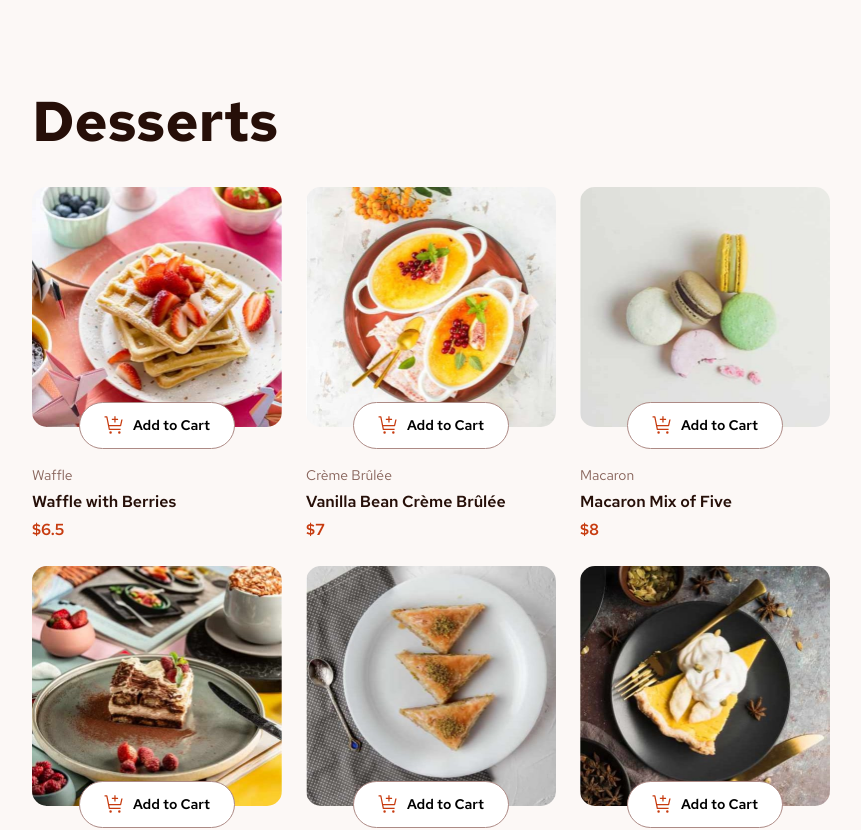
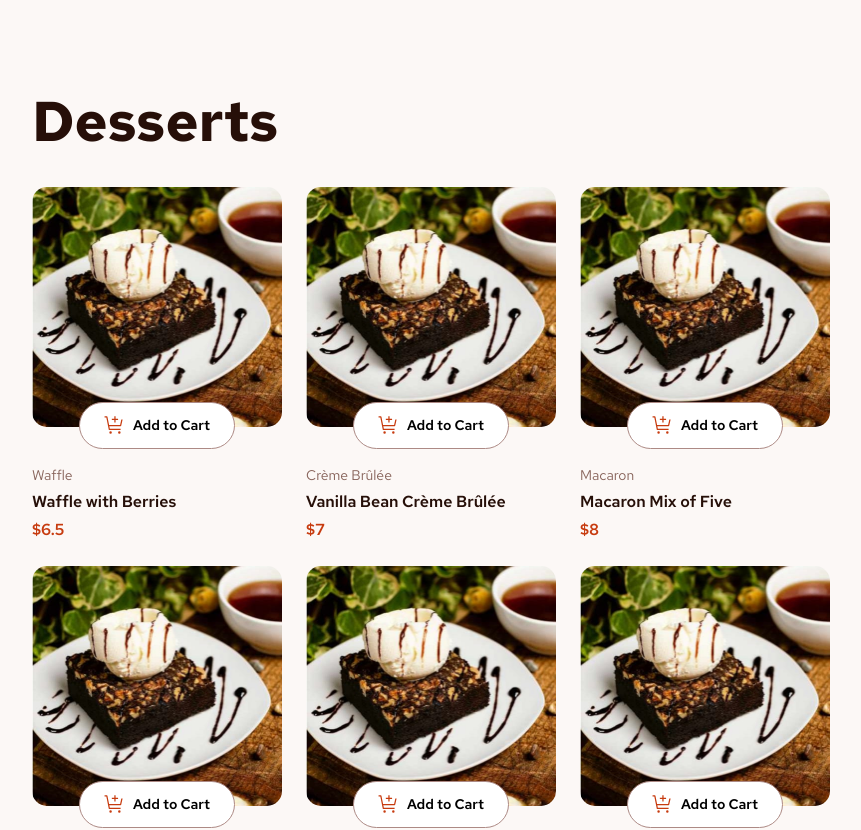
Before and after one commit to ben-demetrius/workspaces, a React (Vite) app: page / in a window 1280 px wide. Shown: the top 830 px of the page, without its empty margins (209-1070 px from the left). Built offline with nearby package versions, Linux system fonts and the light colour scheme.

Commit message:
test: added static img link for diagnosis.

```diff
--- a/src/assets/components/CartItem.jsx
+++ b/src/assets/components/CartItem.jsx
@@ -1,5 +1,7 @@
 import React from "react";
 import "../styles/cart-item.scss";
+
+import imageFileNameTest from "../../../public/assets/images/image-brownie-desktop.jpg";
 
 const CartItem = ({ imageFileName, name, category, price }) => {
   const addText = "Add to Cart";
@@ -7,7 +9,7 @@ const CartItem = ({ imageFileName, name, category, price }) => {
   return (
     <div className="cart-item">
       <div className="cart-img-add-btn">
-        <img className="cart--image" src={imageFileName} alt="item image" />
+        <img className="cart--image" src={imageFileNameTest} alt="item image" />
         <button className="cart--button">
           <svg
             xmlns="http://www.w3.org/2000/svg"
```
